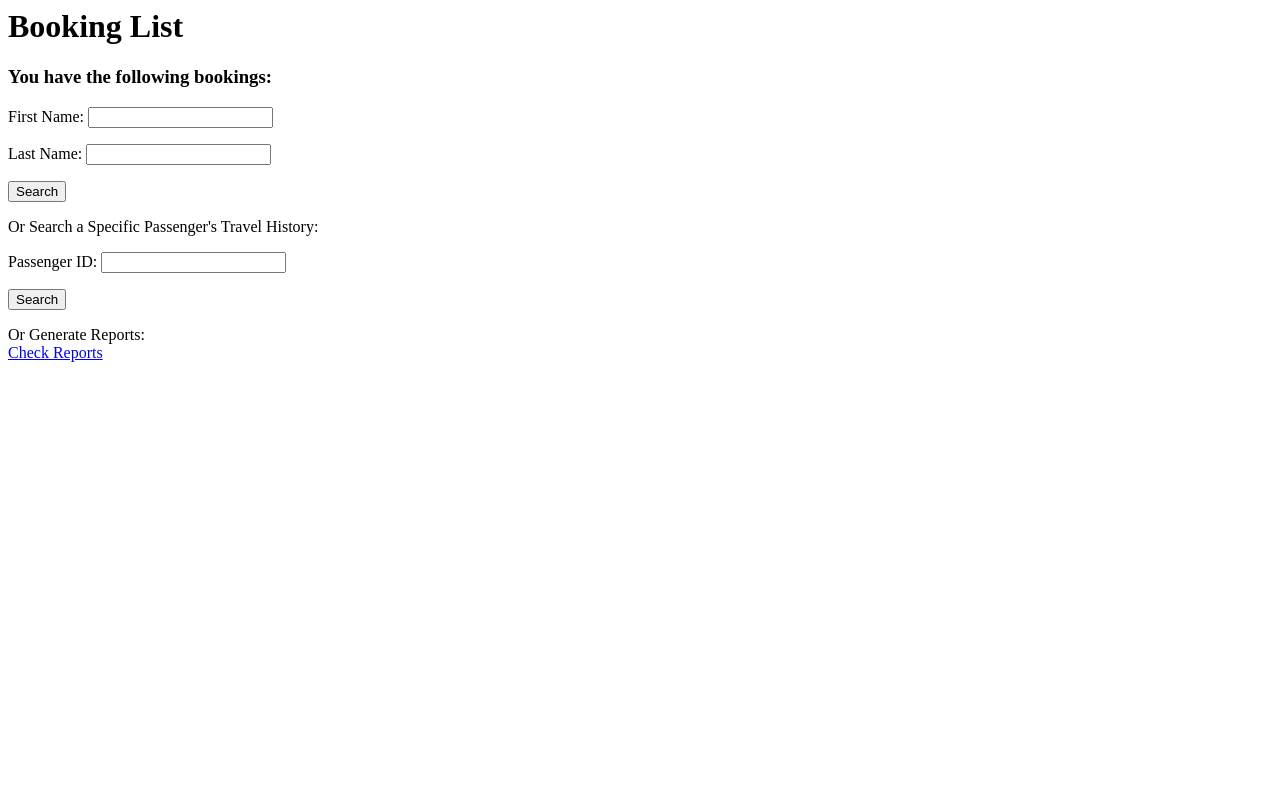
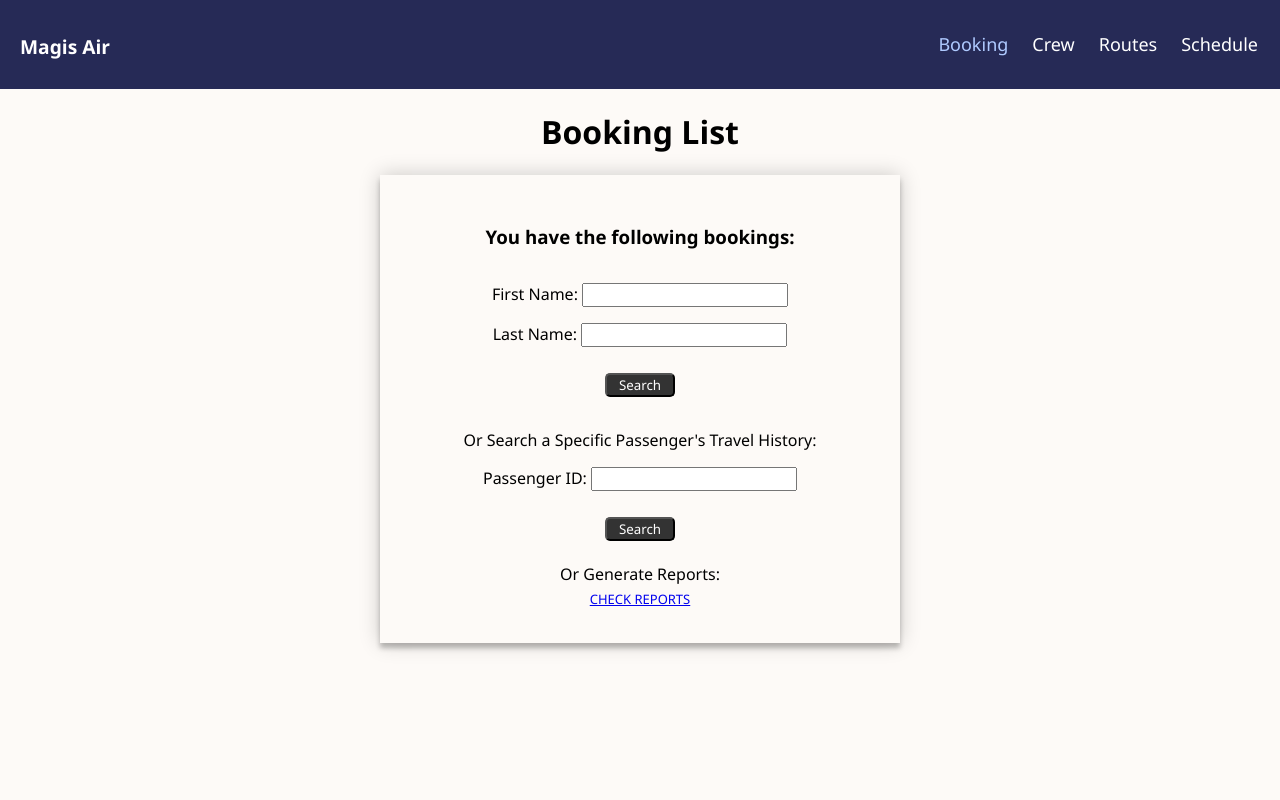
Before and after one commit to Alvallesteros/Magis-Air, a Django app: page /booking/ in a window 1280 px wide. Run offline with Django 3.2, Linux system fonts and the light colour scheme; data that the repository does not hold is empty.

Commit message:
added files for frontend + did booking_list frontend ^-^

```diff
--- a/MagisAir/MagisAir/settings.py
+++ b/MagisAir/MagisAir/settings.py
@@ -123,6 +123,7 @@ USE_TZ = True
 # https://docs.djangoproject.com/en/3.2/howto/static-files/
 
 STATIC_URL = '/static/'
+STATICFILES_DIRS = [os.path.join(BASE_DIR, 'static')]
 
 # Default primary key field type
 # https://docs.djangoproject.com/en/3.2/ref/settings/#default-auto-field
--- a/MagisAir/MagisAir/templates/base.html
+++ b/MagisAir/MagisAir/templates/base.html
@@ -1 +1,20 @@
-{% block content %}{% endblock %}
+<!DOCTYPE html>
+<html lang="en">
+{% load static %}
+<head>
+    <meta charset="UTF-8">
+    <meta name="viewport" content="width=device-width, initial-scale=1.0">
+    <title>{% block title %}MagisAir{% endblock %}</title>
+    <link rel="stylesheet" href=" {% static '/css/style.css' %}">
+</head>
+<body>
+    <div class="container">
+        <div id="navigation">
+            {% block header %}{% endblock %}
+        </div>
+        <div id="content">
+            {% block content %}{% endblock %}
+        </div>
+    </div>
+</body>
+</html>
--- a/MagisAir/app_booking/templates/app_booking/booking_list.html
+++ b/MagisAir/app_booking/templates/app_booking/booking_list.html
@@ -2,8 +2,24 @@
 
 {% block title %}Booking List - MagisAir{% endblock %}
 
+{% block header %}
+<div class="header">
+    <div class="header-left">
+        Magis Air
+    </div>
+    <div class="header-right">
+        <a class="active" href="">Booking</a>
+        <a href="crew/">Crew</a>
+        <a href="routes/">Routes</a>
+        <a href="../">Schedule</a>
+    </div>
+</div>
+{% endblock %}
+
 {% block content %}
+<center>
     <h1>Booking List</h1>
+    <div class="input-container">
         <h3>{{ message }}</h3>
 
         <form method="get" action="{% url 'booking_list' %}">
@@ -26,6 +42,8 @@
             <button type="submit">Search</button>
         </form>
 
-    Or Generate Reports: <br>
-    <a href="{% url 'booking_report' %}">Check Reports</a>
+        <br>Or Generate Reports:
+        <a href="{% url 'booking_report' %}" class:"report">Check Reports</a>
+    </div>
+</center>
 {% endblock %}
--- /dev/null
+++ b/MagisAir/static/css/style.css
@@ -0,0 +1,82 @@
+*{
+    font-family: 'Segoe UI', Roboto, Oxygen-Sans, Ubuntu, Cantarell, 'Helvetica Neue', sans-serif;
+}
+body {
+    background-color: #fdfaf7;
+    margin: 0px;
+}
+.header {
+    overflow: hidden;
+    padding: 20px 10px;
+    height: 30%;
+    width: auto;
+    align-items: baseline;
+    background-color: #262A56;
+    color: white;
+}
+.header a {
+   float: left;
+   color: white;
+   text-align: center;
+   padding: 12px;
+   text-decoration: none;
+   font-size: 18px;
+   line-height: 25px;
+   border-radius: 4px;
+   cursor: pointer;
+}
+.header a:hover {
+    background-color: #161933;
+    color: #afcaff;
+}
+.header a.active {
+    color: #afcaff;
+    pointer-events: none;
+}
+.header-left {
+    margin-top: 13px;
+    margin-left: 10px;
+    font-size: larger;
+    font-weight: bolder;
+    float: left;
+}
+.header-right {
+    float: right;
+}
+/* booking list css */
+.input-container {
+    display: flex;
+    text-align: center;
+    justify-content: center;
+    align-items: center;
+    flex-direction: column;
+    z-index: 1;
+    max-width: 520px;
+    max-height: 500px;
+    box-shadow: 0 0 20px 0 rgba(0, 0, 0, 0.2), 0 5px 5px 0 rgba(0, 0, 0, 0.24);
+    outline: 0;
+    width: 100%;
+    border: 0;
+    margin: 0 auto;
+    padding: 30px;
+    box-sizing: border-box;
+}
+button {
+    background-color: #333;
+    color: white;
+    border-radius: 5px;
+    margin-top: 10px;
+    width: 70px;
+}
+.input-container a {
+    text-transform: uppercase;
+    font-weight: 500;
+    font-size: 13px;
+    width: 115px;
+    display: block;
+    margin: 0 auto;
+    padding: 5px;
+}
+.input-container a:hover {
+    background-color: rgba(196, 193, 189, 0.248);
+}
```
Lines whose indentation alone changed are shown as unchanged.
